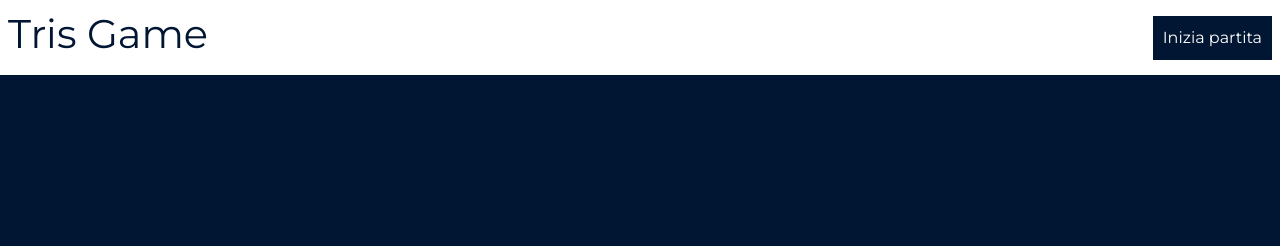
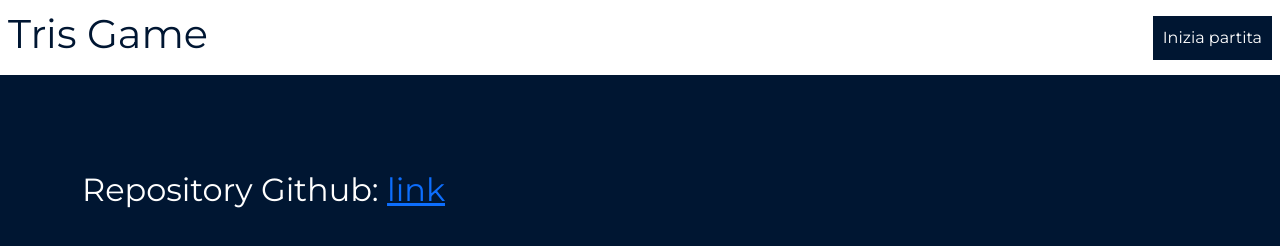
Before and after one commit to fabriziom90/tris_game, a plain HTML site: page index.html in a window 1280 px wide. Drawn offline with nearby package versions, Linux system fonts and the light colour scheme.

Commit message:
[UPD] Added repository link

```diff
--- a/index.html
+++ b/index.html
@@ -25,8 +25,12 @@
             </div>
         </header>
         <main class="my-5 py-5">
-
             <div class="container" id="grid">
+                <div class="row">
+                    <div class="col-12">
+                        <h2>Repository Github: <a href="https://github.com/fabriziom90/tris_game.git">link</a></h2>
+                    </div>
+                </div>
                 <div class="row">
                     <div class="col-12">
                         <h2 class="text text-center"></h2>
```
